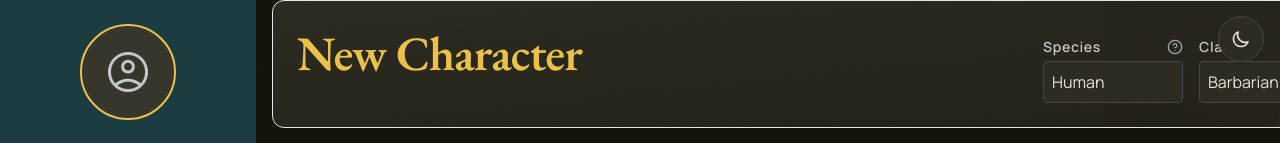
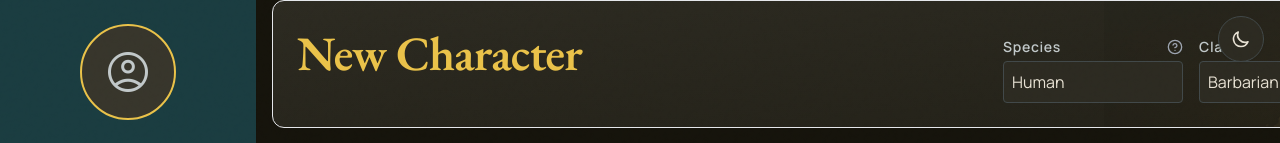
Before and after one commit to MelvinLoos/5e-character-sheet, a Vue app: page /identity in a window 1280 px wide. Shown: the top 143 px of the page. Built offline with nearby package versions, Linux system fonts and the light colour scheme; what ajv-errors would draw is missing.

Commit message:
style: widen species column to accommodate subChoice display name

```diff
--- a/src/components/sheet/SheetHeader.vue
+++ b/src/components/sheet/SheetHeader.vue
@@ -150,7 +150,7 @@ function incrementTier() {
           </div>
 
           <!-- Species -->
-          <div class="flex-1 min-w-[140px]">
+          <div class="flex-[2] min-w-[180px]">
             <label
               class="flex justify-between items-center font-label-md text-label-md text-on-surface-variant mb-1 select-none"
             >
```
